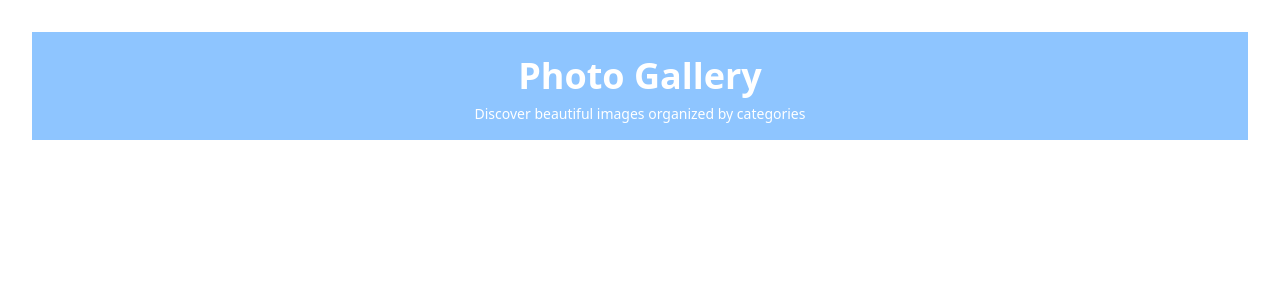
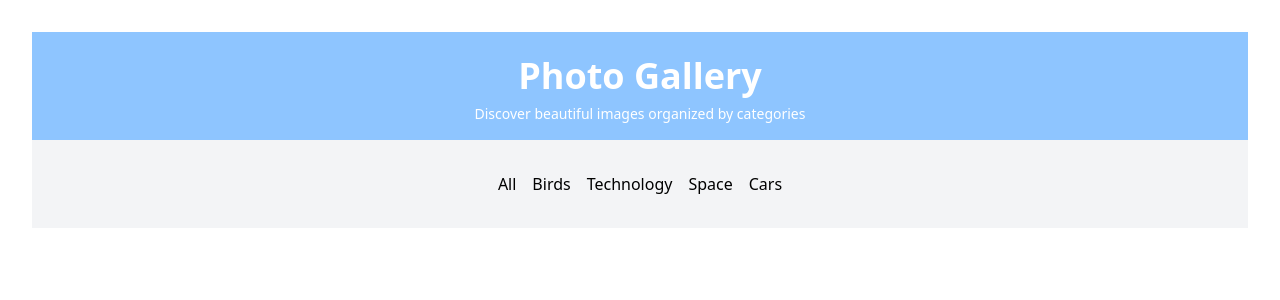
Before and after one commit to leodsaban10/React-Final-Photo-Gallery, a React (Vite) app: page / in a window 1280 px wide. Shown: the top 300 px of the page. Built offline with nearby package versions, Linux system fonts and the light colour scheme.

Commit message:
finished CategoryFilter component

```diff
--- a/src/App.jsx
+++ b/src/App.jsx
@@ -1,5 +1,6 @@
 
 import './App.css'
+import CategoryFilter from './components/CategoryFilter'
 import Header from './components/Header'
 
 function App() {
@@ -7,6 +8,7 @@ function App() {
   return (
     <>
       <Header />
+      <CategoryFilter/>
     </>
   )
 }
--- a/src/components/CategoryFilter.jsx
+++ b/src/components/CategoryFilter.jsx
@@ -1 +1,19 @@
-// CategoryFilter component
+
+export default function CategoryFilter() {
+    const categories = ['All', 'Birds', 'Technology', 'Space', 'Cars']
+
+    return (
+
+        <section className="bg-gray-100 py-8">
+            <div className="max-w-6xl mx-auto px-8">
+                <div className="flex justify-center gap-4 flex-wrap">
+                    {categories.map((category) => (
+                        <button key={category}>
+                            {category}
+                        </button>
+                    ))}
+                </div>
+            </div>
+        </section>
+    )
+}
```
